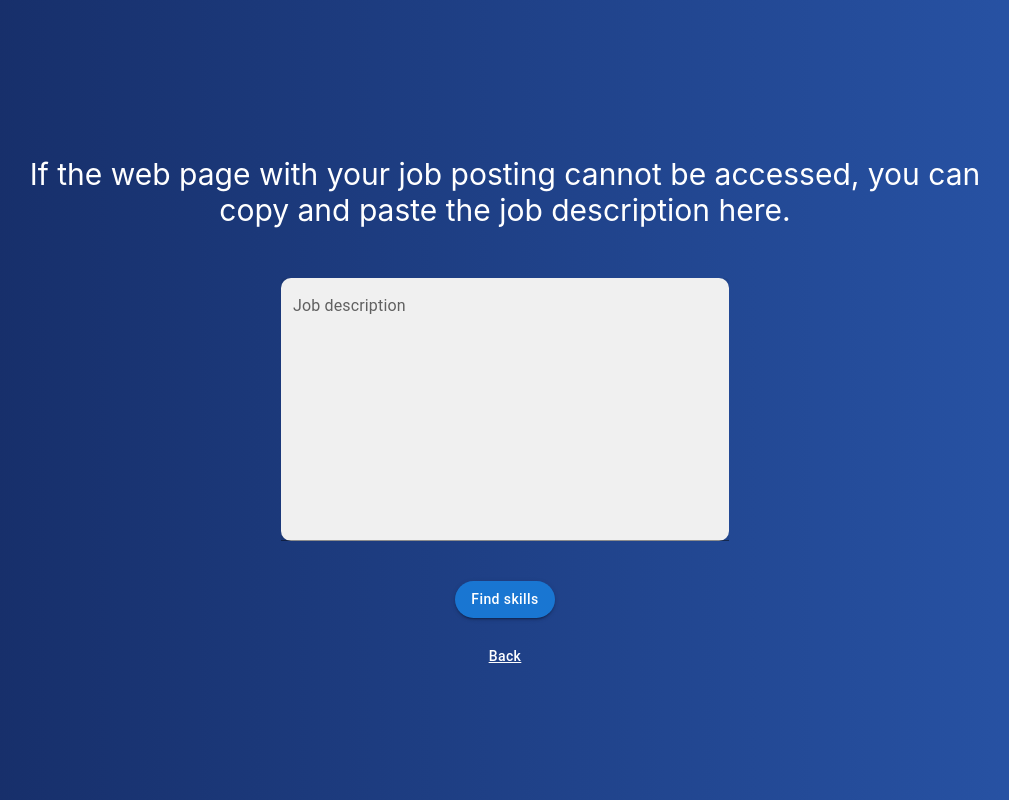
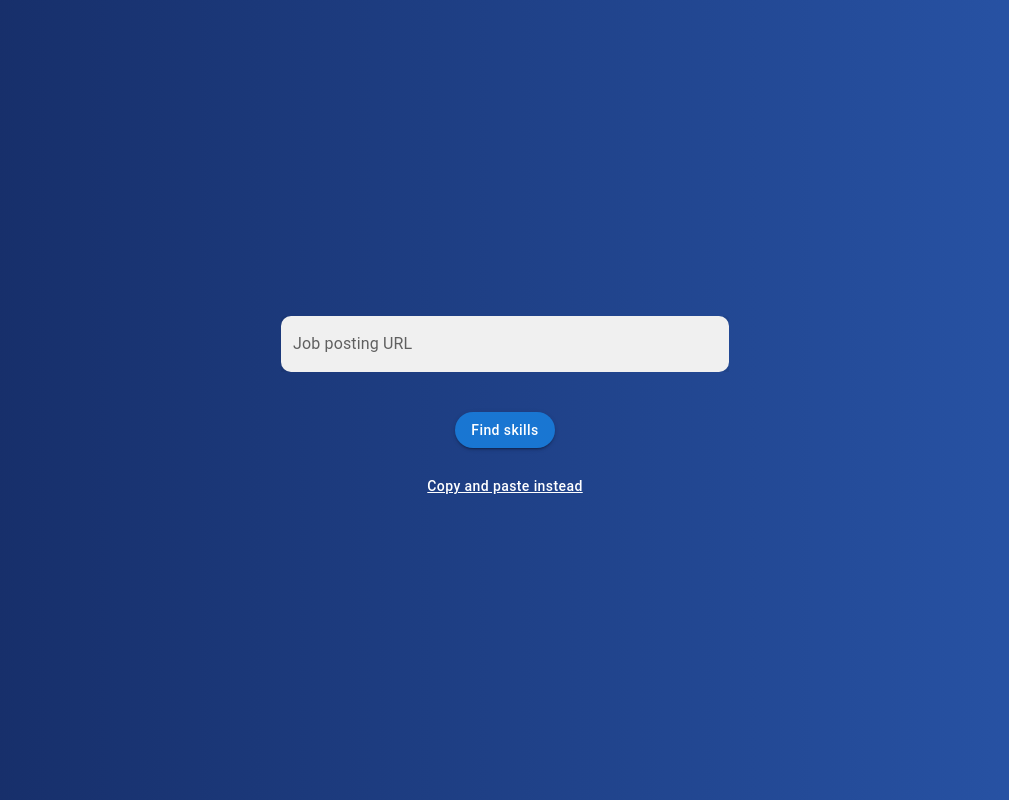
Before and after one commit to evanwherchek/resutailor, a React (Create React App) app in the folder frontend/: page / in a window 1280 px wide. Shown: the whole page, without its empty margins (135-1144 px from the left). Built offline with nearby package versions, Linux system fonts and the light colour scheme.

Commit message:
Implemented transitions between stages

```diff
--- a/frontend/src/App.tsx
+++ b/frontend/src/App.tsx
@@ -1,5 +1,6 @@
-import React from 'react';
+import React, { useState } from 'react';
 import EnterManually from './EnterManually';
+import EnterUrl from './EnterUrl';
 
 interface Style {
   backdrop: React.CSSProperties;
@@ -17,9 +18,20 @@ const styles: Style = {
 };
 
 function App() {
+  const [stage, setStage] = useState(1);
+
+  const goToEnterUrl = () => {
+    setStage(1);
+  }
+
+  const goToEnterManually = () => {
+    setStage(2);
+  }
+
   return (
     <div style={styles.backdrop}>
-      <EnterManually />
+      {stage === 1 && <EnterUrl findSkills={() => {}} copyAndPaste={goToEnterManually}/>}
+      {stage === 2 && <EnterManually findSkills={() => {}} back={goToEnterUrl}/>}
     </div>
   );
 }
--- a/frontend/src/EnterManually.tsx
+++ b/frontend/src/EnterManually.tsx
@@ -8,6 +8,11 @@ interface Style {
   textfield: React.CSSProperties;
   button: React.CSSProperties;
   textButton: React.CSSProperties;
+}
+
+interface EnterManuallyProps {
+  findSkills: () => void,
+  back: () => void
 }
 
 const styles: Style = {
@@ -35,7 +40,7 @@ const styles: Style = {
   },
 };
 
-function EnterManually() {
+const EnterManually: React.FC<EnterManuallyProps> = ({ findSkills, back }) => {
   const [textFieldValue, setTextFieldValue] = useState('');
 
   const handleChange = (event: React.ChangeEvent<HTMLInputElement>) => {
@@ -54,11 +59,13 @@ function EnterManually() {
         variant="filled"
         multiline
         rows={10}
+        value={textFieldValue}
+        onChange={handleChange}
       />
-      <Button style={styles.button} variant="contained" onClick={() => {}}>
+      <Button style={styles.button} variant="contained" onClick={findSkills}>
         Find skills
       </Button>
-      <Button style={styles.textButton} variant="text">
+      <Button style={styles.textButton} variant="text" onClick={back}>
         Back
       </Button>
     </>
--- a/frontend/src/EnterUrl.tsx
+++ b/frontend/src/EnterUrl.tsx
@@ -6,6 +6,11 @@ interface Style {
   textfield: React.CSSProperties;
   button: React.CSSProperties;
   textButton: React.CSSProperties;
+}
+
+interface EnterUrlProps {
+  findSkills: () => void,
+  copyAndPaste: () => void
 }
 
 const styles: Style = {
@@ -27,14 +32,12 @@ const styles: Style = {
   },
 };
 
-function EnterUrl() {
+const EnterUrl: React.FC<EnterUrlProps> = ({ findSkills, copyAndPaste }) => {
   const [textFieldValue, setTextFieldValue] = useState('');
 
   const handleChange = (event: React.ChangeEvent<HTMLInputElement>) => {
     setTextFieldValue(event.target.value);
   };
-
-  const findSkills = (url: string) => {};
 
   return (
     <>
@@ -49,10 +52,10 @@ function EnterUrl() {
         value={textFieldValue}
         onChange={handleChange}
       />
-      <Button style={styles.button} variant="contained" onClick={() => {}}>
+      <Button style={styles.button} variant="contained" onClick={findSkills}>
         Find skills
       </Button>
-      <Button style={styles.textButton} variant="text">
+      <Button style={styles.textButton} variant="text" onClick={copyAndPaste}>
         Copy and paste instead
       </Button>
     </>
```
